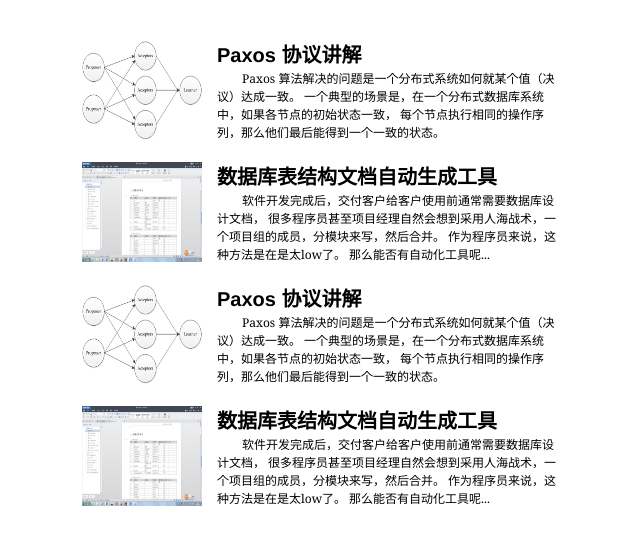
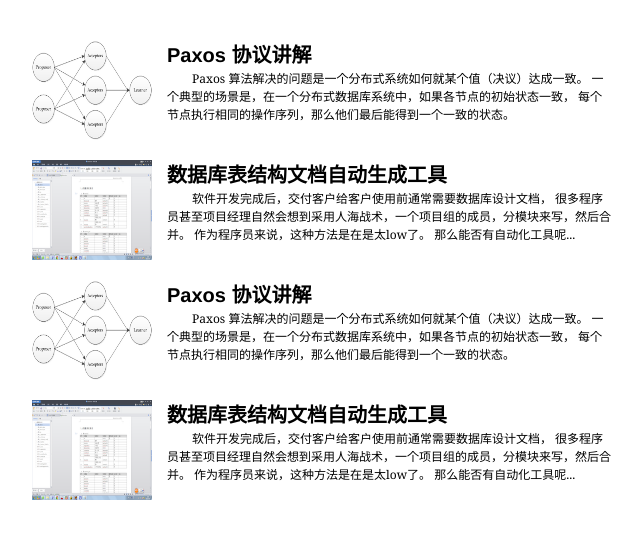
Before and after one commit to kevin1117/fagekaijiangla, a plain HTML site: page doc/nginx_web/index.html in a window 1280 px wide. Shown: the whole page, without its empty margins (318-958 px from the left). Drawn offline with Linux system fonts and the light colour scheme.

Commit message:
解决手机浏览适配问题

```diff
--- a/doc/nginx_web/index.html
+++ b/doc/nginx_web/index.html
@@ -2,6 +2,7 @@
 <html lang="en">
 <head>
     <meta charset="UTF-8">
+    <meta name="viewport" content="width=device-width, initial-scale=1, user-scalable=no">
     <title>海阔天空-首页</title>
     <style>
 
@@ -17,7 +18,6 @@
 
         ul {
             list-style-type: none;
-            width: 500px;
         }
 
         h3 {
@@ -49,7 +49,7 @@
             margin-left: auto;
             margin-right: auto;
             width: 100%;
-            max-width: 500px;
+            max-width: 600px;
             height: 100px;
             text-align: left;
             margin-top: 30px;
```
